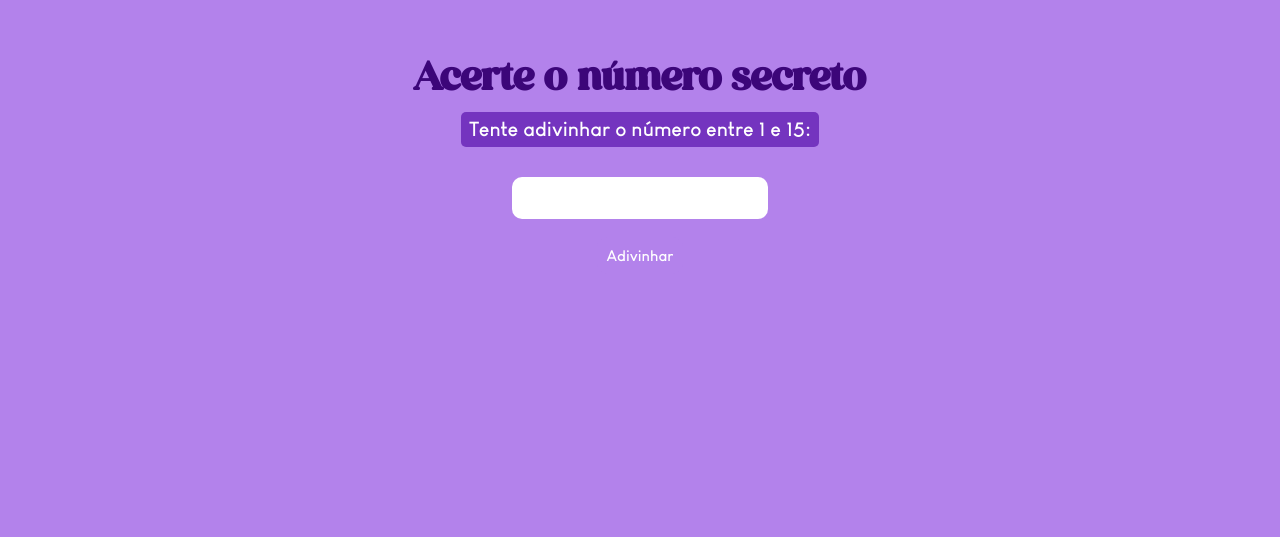
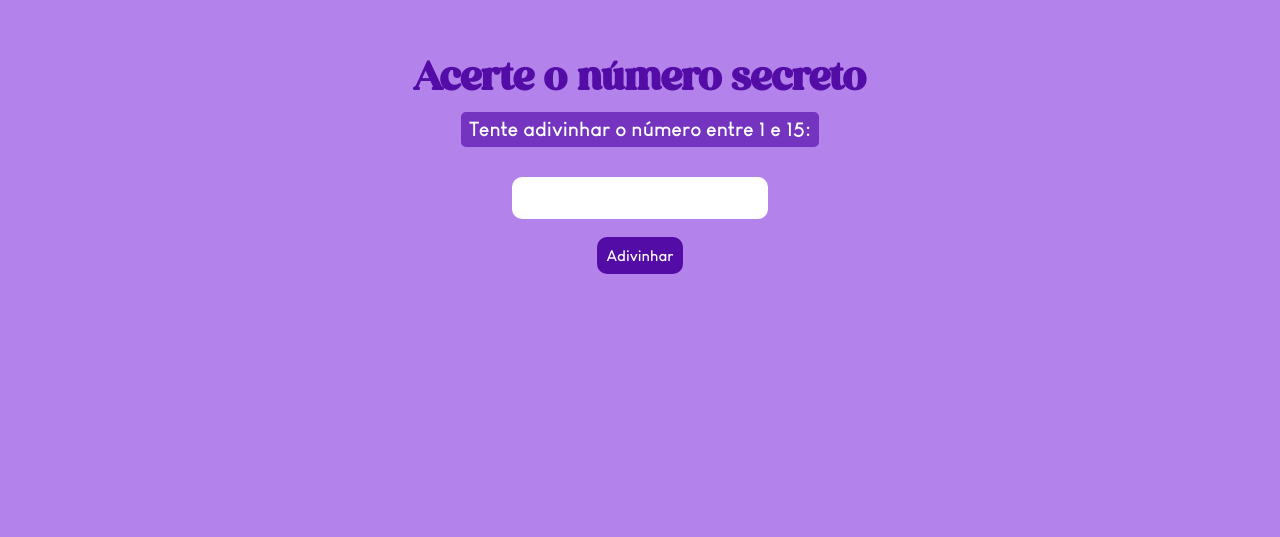
Before and after one commit to palomarocha/Acerte-o-numero, a plain HTML site: page index.html in a window 1280 px wide. Shown: the part 166-703 px from the top of the page. Drawn offline with Linux system fonts and the light colour scheme.

Commit message:
Update style.css

```diff
--- a/style.css
+++ b/style.css
@@ -36,7 +36,7 @@ main {
 
 h1 {
     font-family: vintage;
-    color: rgb(60, 6, 121);
+    color: rgb(83, 12, 165);
     font-size: 42px;
 }
 
@@ -87,7 +87,7 @@ input::-webkit-inner-spin-button {
 }
 
 button {
-    background-color:rgb(179, 130, 235);
+    background-color: rgb(83, 12, 165);
     color: #ffffff;
     border: none;
     font-family: louis;
```
